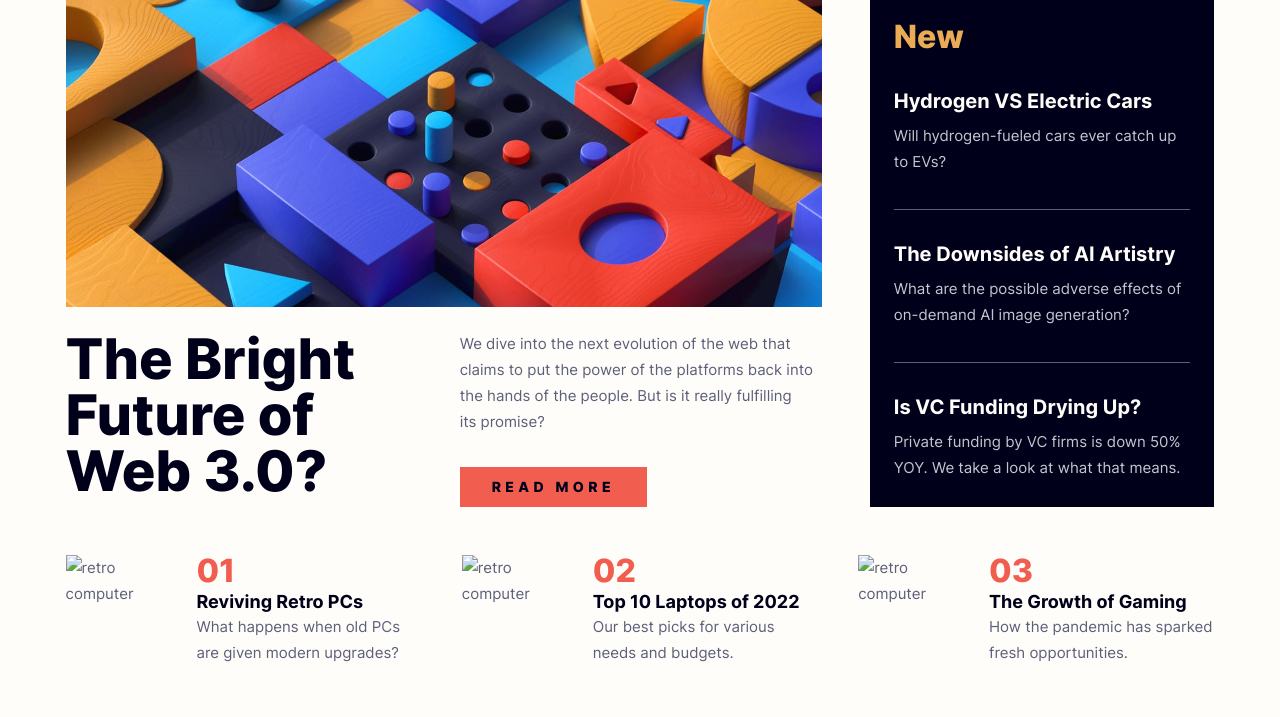
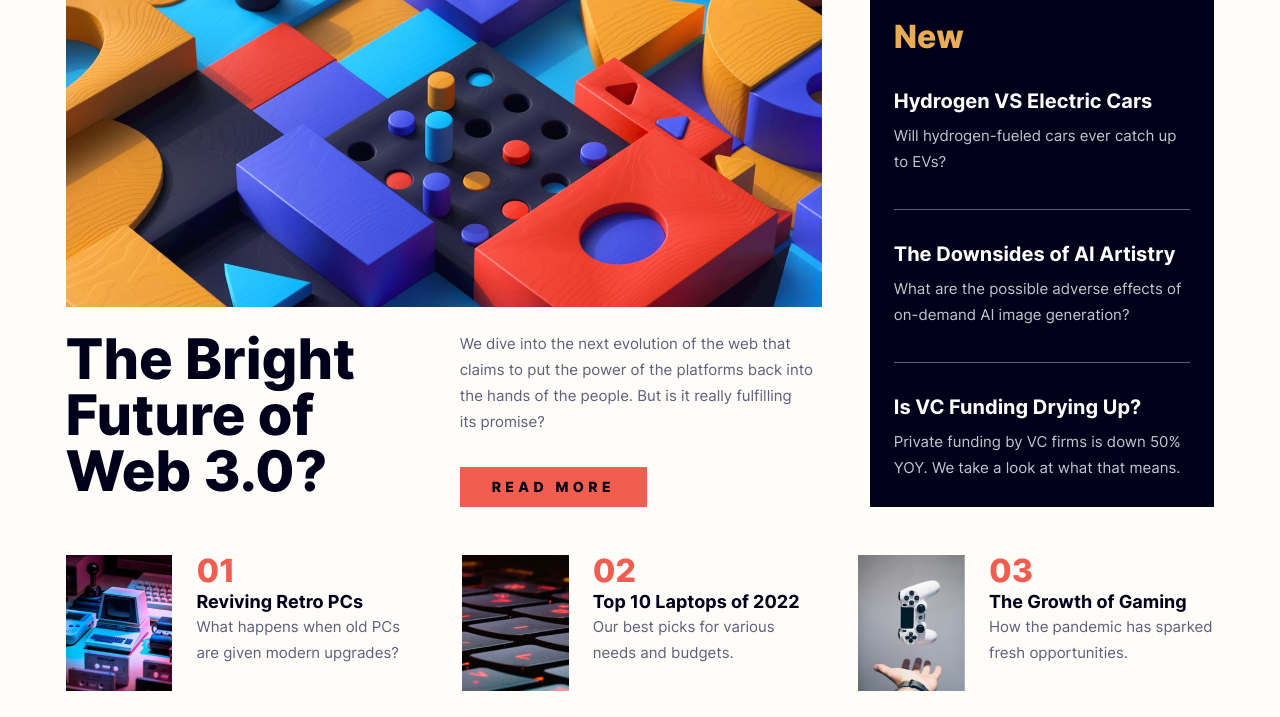
Before and after one commit to bobson/News-homepage, a plain HTML site: page index.html in a window 1280 px wide. Shown: the part 117-834 px from the top of the page. Before the commit the page ends 809 px from the top, so only its background shows below. Drawn offline with Linux system fonts and the light colour scheme; the site is published under a folder, as on GitHub Pages, so addresses that start at the root find nothing.

Commit message:
fix some images paths

```diff
--- a/index.html
+++ b/index.html
@@ -109,7 +109,7 @@
         <section class="cards-section">
           <div class="card">
             <img
-              src="/assets/images/image-retro-pcs.jpg"
+              src="./assets/images/image-retro-pcs.jpg"
               alt="retro computer"
             />
             <div class="card__content">
@@ -122,8 +122,8 @@
           </div>
           <div class="card">
             <img
-              src="/assets/images/image-top-laptops.jpg"
-              alt="retro computer"
+              src="./assets/images/image-top-laptops.jpg"
+              alt="labtop's keyboard"
             />
             <div class="card__content">
               <span class="card__count">02</span>
@@ -135,8 +135,8 @@
           </div>
           <div class="card">
             <img
-              src="/assets/images/image-gaming-growth.jpg"
-              alt="retro computer"
+              src="./assets/images/image-gaming-growth.jpg"
+              alt="human arm catching gaming controller"
             />
             <div class="card__content">
               <span class="card__count">03</span>
```
